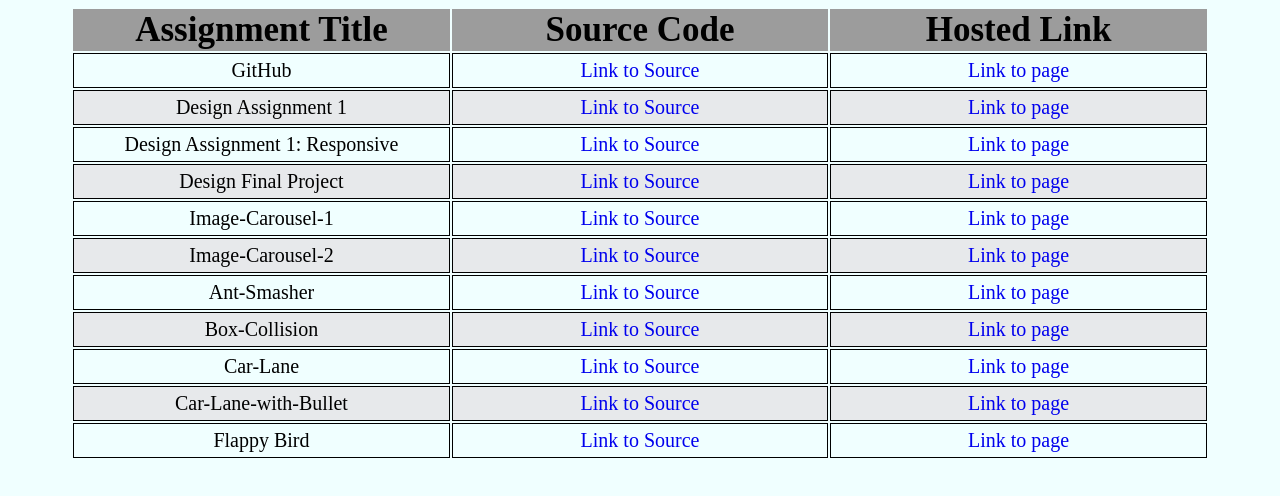
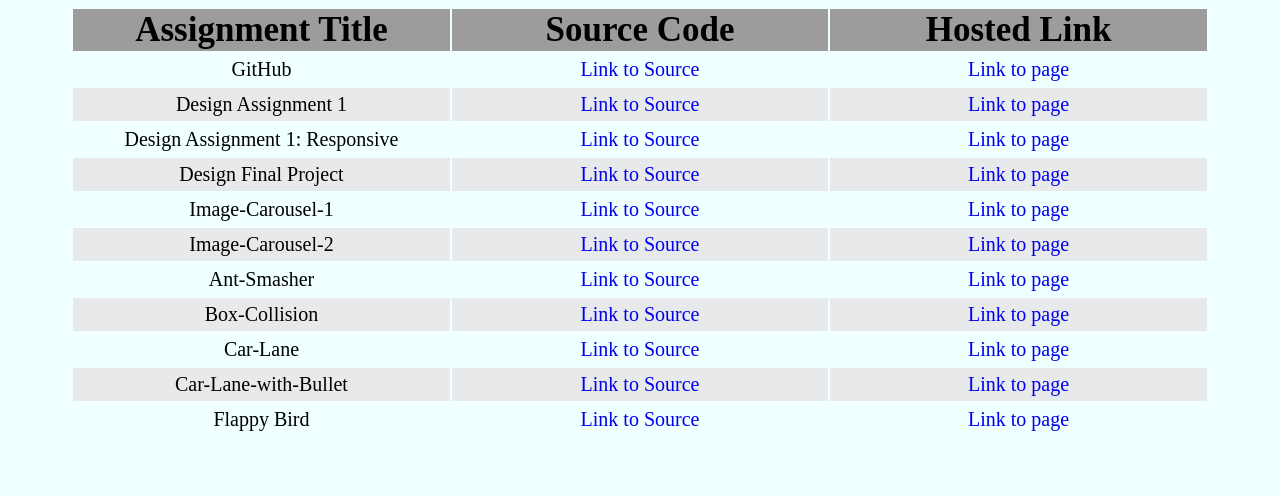
Before and after one commit to haridulal1000/Leapfrog-assignments, a plain HTML site: page index.html in a window 1280 px wide. Shown: the part 248-744 px from the top of the page. Drawn offline with Linux system fonts and the light colour scheme.

Commit message:
Update style.css

```diff
--- a/style.css
+++ b/style.css
@@ -40,13 +40,11 @@
 }
 
 td {
-    border: black;
     text-align: center;
     width: auto;
     font-size: 20px;
     padding-top: 5px;
     padding-bottom: 5px;
-    border: 1px solid black;
 }
 
 table {
```
